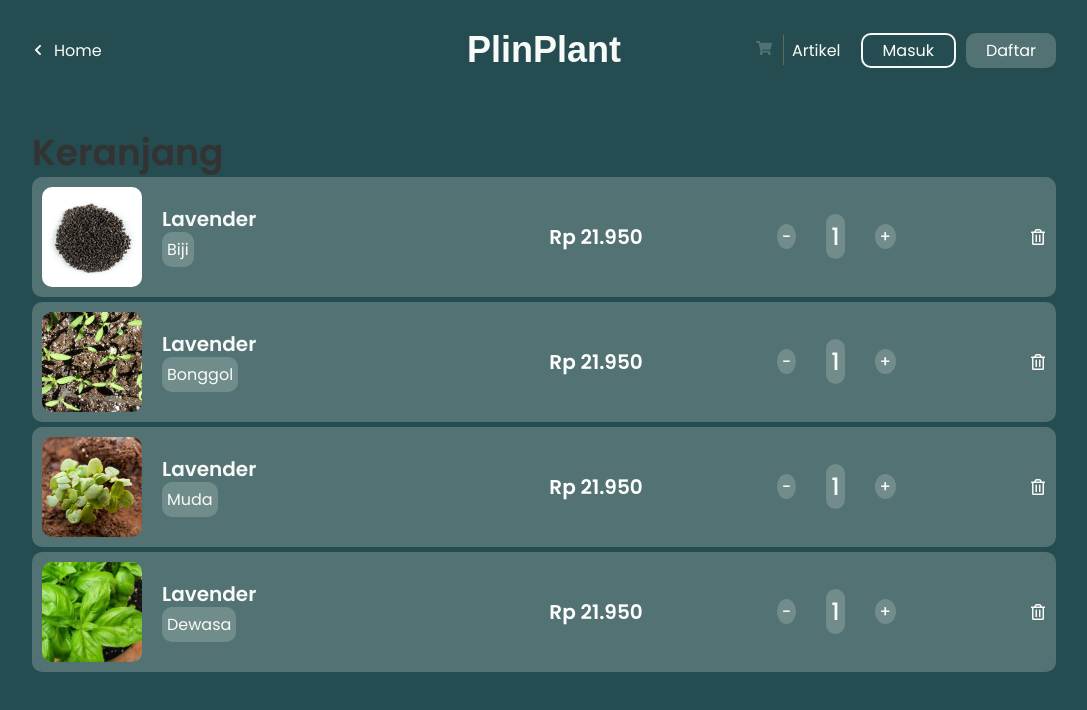
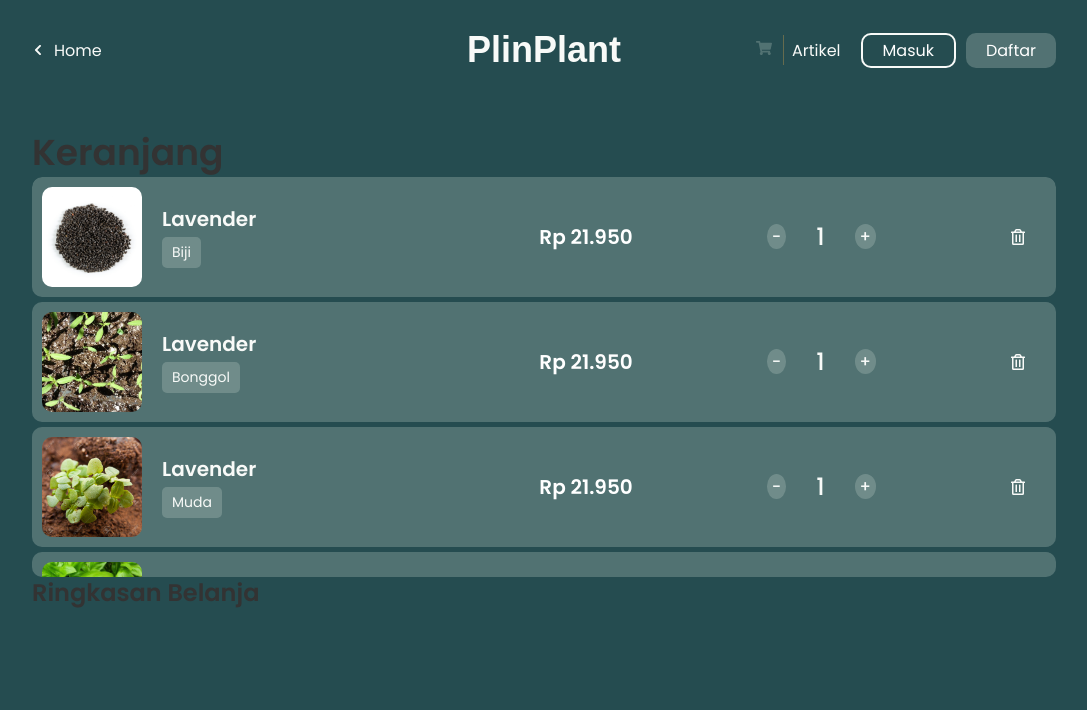
Before and after one commit to hanendyo/plinplant-clone, a React (Create React App) app: page /cart in a window 1280 px wide. Shown: the top 710 px of the page, without its empty margins (96-1183 px from the left). Built offline with nearby package versions, Linux system fonts and the light colour scheme; a web font is replaced by a local one.

Commit message:
done: section list cart

```diff
--- a/src/fajariadi/components/Cart/Cart.js
+++ b/src/fajariadi/components/Cart/Cart.js
@@ -20,7 +20,9 @@ const Cart = () => {
             <ProductsContainer cart />
           </section>
 
-          <section></section>
+          <section>
+            <h4>Ringkasan Belanja</h4>
+          </section>
         </div>
       </Container>
     </main>
--- a/src/fajariadi/components/Main/components/Product/ProductsContainer.js
+++ b/src/fajariadi/components/Main/components/Product/ProductsContainer.js
@@ -139,6 +139,13 @@ const ReviewContainer = styled.div`
 
 const CartContainer = styled.div`
   /* background-color: red; */
+  border-radius: 10px;
+  height: 400px;
+  overflow-y: scroll;
+
+  &::-webkit-scrollbar {
+    display: none;
+  }
 `;
 
 export default ProductsContainer;
--- a/src/master/components/additional/Cards.js
+++ b/src/master/components/additional/Cards.js
@@ -210,10 +210,14 @@ const CardCart = styled.div`
   display: flex;
   justify-content: space-between;
   align-items: center;
-  margin-bottom: 5px;
   background-color: ${colors.lightGreenTransparent};
   border-radius: 10px;
   padding: 10px;
+  padding-right: 30px;
+
+  &:not(:last-of-type) {
+    margin-bottom: 5px;
+  }
 
   & > img {
     width: 100px;
@@ -234,11 +238,13 @@ const CardCart = styled.div`
       color: ${colors.white};
     }
 
-    & > span {
+    &:first-of-type > span {
       display: inline-block;
       background-color: ${colors.lightGreenTransparent};
-      padding: 5px;
-      border-radius: 10px;
+      padding: 5px 10px;
+      border-radius: 5px;
+      font-size: 14px;
+      margin-top: 5px;
     }
   }
 
```
